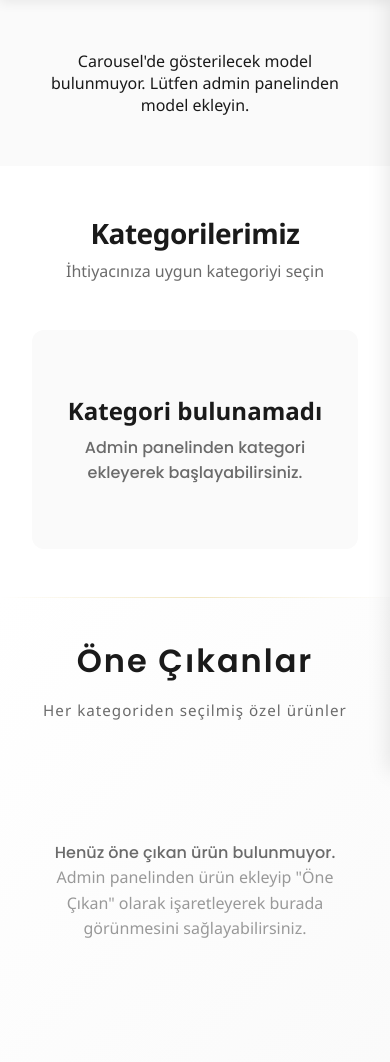
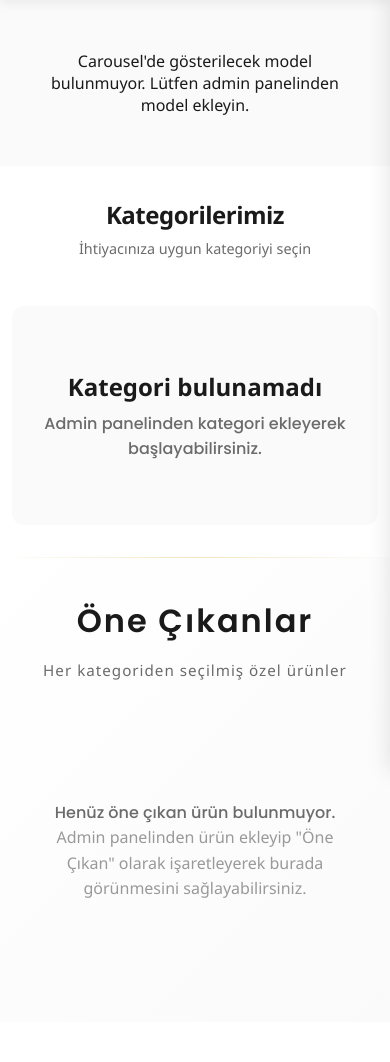
Before and after one commit to Sey1tayd/last_change, a Django app: page / in a window 390 px wide. Shown: the part 73-1135 px from the top of the page. After the commit the page ends 971 px from the top, so only its background shows below. Run offline with Django 4.2, Linux system fonts and the light colour scheme; data that the repository does not hold is empty.

Commit message:
Mobil uyumlu kategori grid CSS guncellemesi

```diff
--- a/static/css/categories-grid.css
+++ b/static/css/categories-grid.css
@@ -185,14 +185,14 @@
     }
 }
 
-@media (max-width: 576px) {
-    .categories-grid-section {
-        padding: 3rem 0;
+@media (max-width: 768px) {
+    .categories-grid-container {
+        padding: 0 1rem;
     }
 
     .categories-grid {
         grid-template-columns: 1fr;
-        grid-template-rows: auto;
+        grid-template-rows: none;
         gap: 1rem;
     }
 
@@ -204,6 +204,12 @@
         font-size: 1rem;
     }
 
+    .category-card {
+        grid-row: auto !important;
+        grid-column: auto !important;
+        height: 200px;
+    }
+
     .category-card-overlay {
         padding: 1.5rem;
     }
@@ -211,10 +217,43 @@
     .category-card-title {
         font-size: 1.25rem;
     }
+}
+
+@media (max-width: 576px) {
+    .categories-grid-section {
+        padding: 2rem 0;
+    }
+
+    .categories-grid-container {
+        padding: 0 0.75rem;
+    }
+
+    .categories-grid {
+        grid-template-columns: 1fr;
+        grid-template-rows: none;
+        gap: 0.75rem;
+    }
+
+    .categories-grid-title {
+        font-size: 1.5rem;
+    }
+
+    .categories-grid-subtitle {
+        font-size: 0.9rem;
+    }
 
     .category-card {
         grid-row: auto !important;
         grid-column: auto !important;
+        height: 180px;
+    }
+
+    .category-card-overlay {
+        padding: 1rem;
+    }
+
+    .category-card-title {
+        font-size: 1.1rem;
     }
 }
 
```
